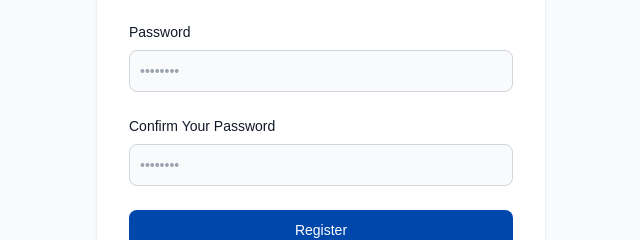
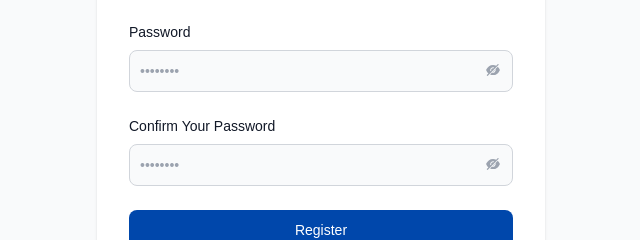
Before and after one commit to V-Blaze/gvash-planes, a React (Create React App) app: page /register in a window 1280 px wide. Shown: the part 392-632 px from the top of the page, without its empty margins (319-959 px from the left). Built offline with nearby package versions, Linux system fonts and the light colour scheme; no server answers.

Commit message:
Change logic according to backend and add password style

```diff
--- a/src/pages/auth/Login/Login.js
+++ b/src/pages/auth/Login/Login.js
@@ -1,9 +1,10 @@
 // LoginForm.js
 
-import React, { useEffect, useState } from 'react';
+import React, { useEffect, useRef, useState } from 'react';
 import { useDispatch } from 'react-redux';
 import * as Yup from 'yup';
 import { Link } from 'react-router-dom';
+import { AiFillEye, AiFillEyeInvisible } from 'react-icons/ai';
 import { loginThunk } from '../../../slices/authSlice/authSlice';
 import { setNotice, setAlert, clearAll } from '../../../slices/appSlice/appSlice';
 import ErrorMessage from '../../../components/messages/ErrorMessage';
@@ -18,7 +19,8 @@ const Login = () => {
   const [email, setEmail] = useState('');
   const [password, setPassword] = useState('');
   const [errors, setErrors] = useState({});
-
+  const [showPassword, setShowPassword] = useState(false);
+  const passwordRef = useRef(null);
   // handle app state
 
   useEffect(() => (() => {
@@ -46,6 +48,16 @@ const Login = () => {
       });
       setErrors(newErrors);
     });
+  };
+
+  const showHandler = (e) => {
+    e.preventDefault();
+    setShowPassword(!showPassword);
+    if (passwordRef.current.type === 'password') {
+      passwordRef.current.type = 'text';
+    } else {
+      passwordRef.current.type = 'password';
+    }
   };
 
   return (
@@ -77,6 +89,8 @@ const Login = () => {
               </div>
               <div>
                 <span htmlFor="password" className="block mb-2 text-sm font-medium text-gray-900 dark:text-white">Password</span>
+                <div className="relative">
+
                   <input
                     type="password"
                     id="password"
@@ -85,7 +99,13 @@ const Login = () => {
                     onChange={(e) => setPassword(e.target.value)}
                     className="bg-gray-50 border focus:outline-none focus:shadow-focus border-gray-300 text-gray-900 sm:text-sm rounded-lg focus:ring-primary-600 focus:border-primary-600 block w-full p-2.5 dark:bg-gray-700 dark:border-gray-600 dark:placeholder-gray-400 dark:text-white dark:focus:ring-blue-500 dark:focus:border-blue-500"
                     autoComplete="current-password"
+                    ref={passwordRef}
                   />
+
+                  <button type="button" className="absolute right-3 top-3 text-gray-400" onClick={showHandler}>
+                    {showPassword ? (<AiFillEye />) : (<AiFillEyeInvisible />)}
+                  </button>
+                </div>
                 {errors.password && <ErrorMessage message={errors.password} />}
                 {' '}
 
--- a/src/pages/auth/Register/Register.js
+++ b/src/pages/auth/Register/Register.js
@@ -1,9 +1,10 @@
 // Register.js
 
-import React, { useState } from 'react';
+import React, { useRef, useState } from 'react';
 import { useDispatch } from 'react-redux';
 import { Link } from 'react-router-dom';
 import * as Yup from 'yup';
+import { AiFillEye, AiFillEyeInvisible } from 'react-icons/ai';
 import { registerThunk } from '../../../slices/authSlice/authSlice';
 import { setNotice, setAlert } from '../../../slices/appSlice/appSlice';
 import ErrorMessage from '../../../components/messages/ErrorMessage';
@@ -20,7 +21,11 @@ const Register = () => {
   const [password, setPassword] = useState('');
   const [name, setName] = useState('');
   const [confirmPassword, setConfirmPassword] = useState('');
+  const [showPassword, setShowPassword] = useState(false);
+  const [showConfirmPassword, setShowConfirmPassword] = useState(false);
   const [errors, setErrors] = useState({});
+  const passwordRef = useRef(null);
+  const confirmPasswordRef = useRef(null);
   const handleSubmit = (e) => {
     e.preventDefault();
     RegisterSchema.validate({
@@ -43,6 +48,25 @@ const Register = () => {
       });
   };
 
+  const showHandler = (e) => {
+    e.preventDefault();
+    setShowPassword(!showPassword);
+    if (passwordRef.current.type === 'password') {
+      passwordRef.current.type = 'text';
+    } else {
+      passwordRef.current.type = 'password';
+    }
+  };
+
+  const showConfirmHandler = (e) => {
+    e.preventDefault();
+    setShowConfirmPassword(!showConfirmPassword);
+    if (confirmPasswordRef.current.type === 'password') {
+      confirmPasswordRef.current.type = 'text';
+    } else {
+      confirmPasswordRef.current.type = 'password';
+    }
+  };
   return (
     <section className="bg-gray-50 dark:bg-gray-900">
       <div className="flex flex-col items-center justify-center px-6 py-8 mx-auto md:h-screen lg:py-0">
@@ -85,6 +109,8 @@ const Register = () => {
               </div>
               <div>
                 <span htmlFor="password" className="block mb-2 text-sm font-medium text-gray-900 dark:text-white">Password</span>
+                <div className="relative">
+
                   <input
                     type="password"
                     id="password"
@@ -93,13 +119,21 @@ const Register = () => {
                     onChange={(e) => setPassword(e.target.value)}
                     className="bg-gray-50 border focus:outline-none focus:shadow-focus border-gray-300 text-gray-900 sm:text-sm rounded-lg focus:ring-primary-600 focus:border-primary-600 block w-full p-2.5 dark:bg-gray-700 dark:border-gray-600 dark:placeholder-gray-400 dark:text-white dark:focus:ring-blue-500 dark:focus:border-blue-500"
                     autoComplete="current-password"
+                    ref={passwordRef}
                   />
+
+                  <button type="button" className="absolute right-3 top-3 text-gray-400" onClick={showHandler}>
+                    {showPassword ? (<AiFillEye />) : (<AiFillEyeInvisible />)}
+                  </button>
+                </div>
                 {errors.password && <ErrorMessage message={errors.password} />}
                 {' '}
 
               </div>
               <div>
                 <span htmlFor="confirmPassword" className="block mb-2 text-sm font-medium text-gray-900 dark:text-white">Confirm Your Password</span>
+                <div className="relative">
+
                   <input
                     type="password"
                     id="confirmPassword"
@@ -108,7 +142,14 @@ const Register = () => {
                     onChange={(e) => setConfirmPassword(e.target.value)}
                     className="bg-gray-50 border focus:outline-none focus:shadow-focus border-gray-300 text-gray-900 sm:text-sm rounded-lg focus:ring-primary-600 focus:border-primary-600 block w-full p-2.5 dark:bg-gray-700 dark:border-gray-600 dark:placeholder-gray-400 dark:text-white dark:focus:ring-blue-500 dark:focus:border-blue-500"
                     autoComplete="current-password"
+                    ref={confirmPasswordRef}
                   />
+
+                  <button type="button" className="absolute right-3 top-3 text-gray-400" onClick={showConfirmHandler}>
+                    {showConfirmPassword ? (<AiFillEye />) : (<AiFillEyeInvisible />)}
+                  </button>
+                </div>
+
                 {errors.confirmPassword && <ErrorMessage message={errors.confirmPassword} />}
               </div>
               <button type="submit" className="w-full text-white bg-primary hover:bg-hoverPrimary focus:ring-4 focus:outline-none focus:ring-primary font-medium rounded-lg text-sm px-5 py-2.5 text-center dark:bg-primary dark:hover:bg-primary dark:focus:ring-primary">Register</button>
```
Lines whose indentation alone changed are shown as unchanged.
